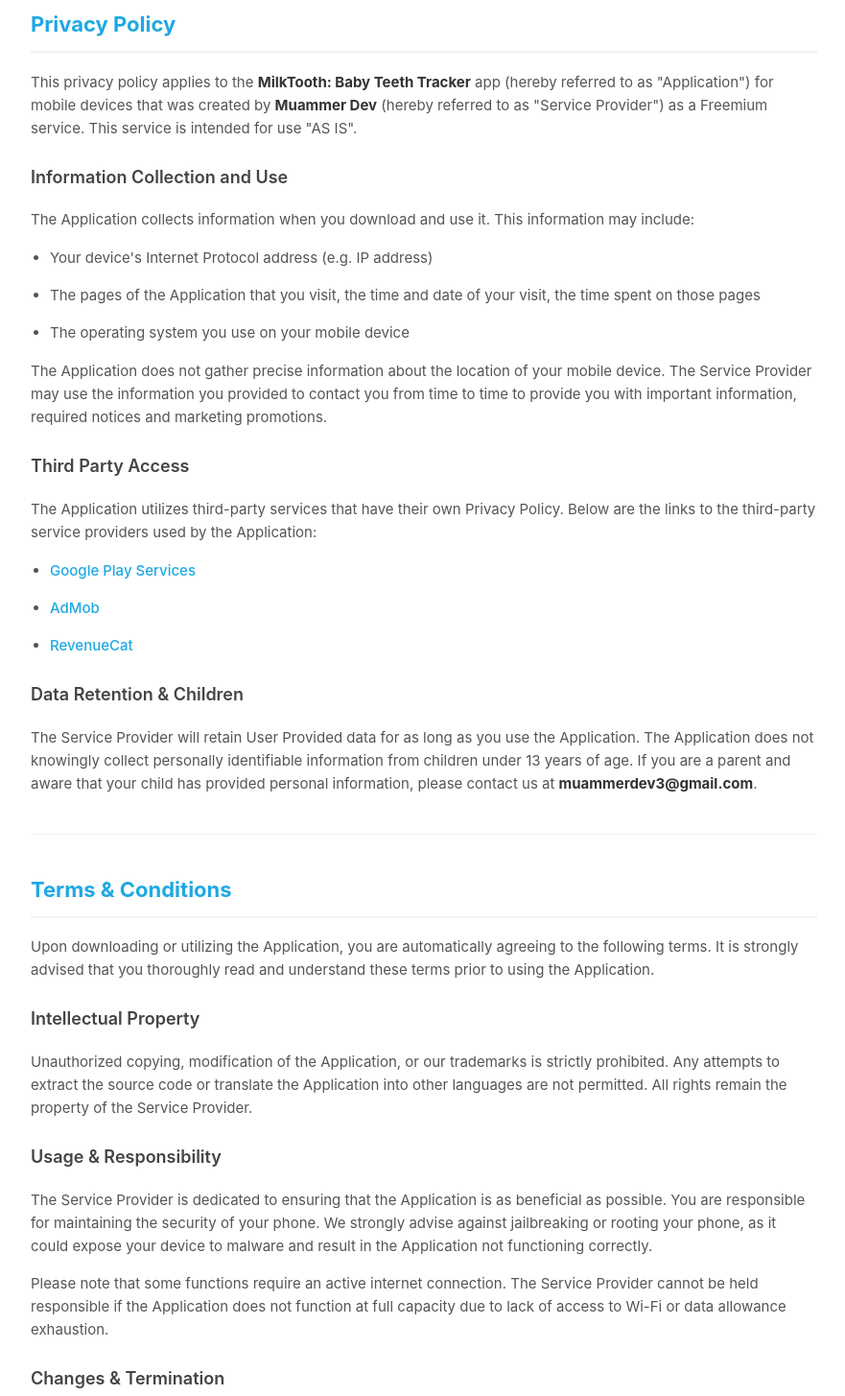
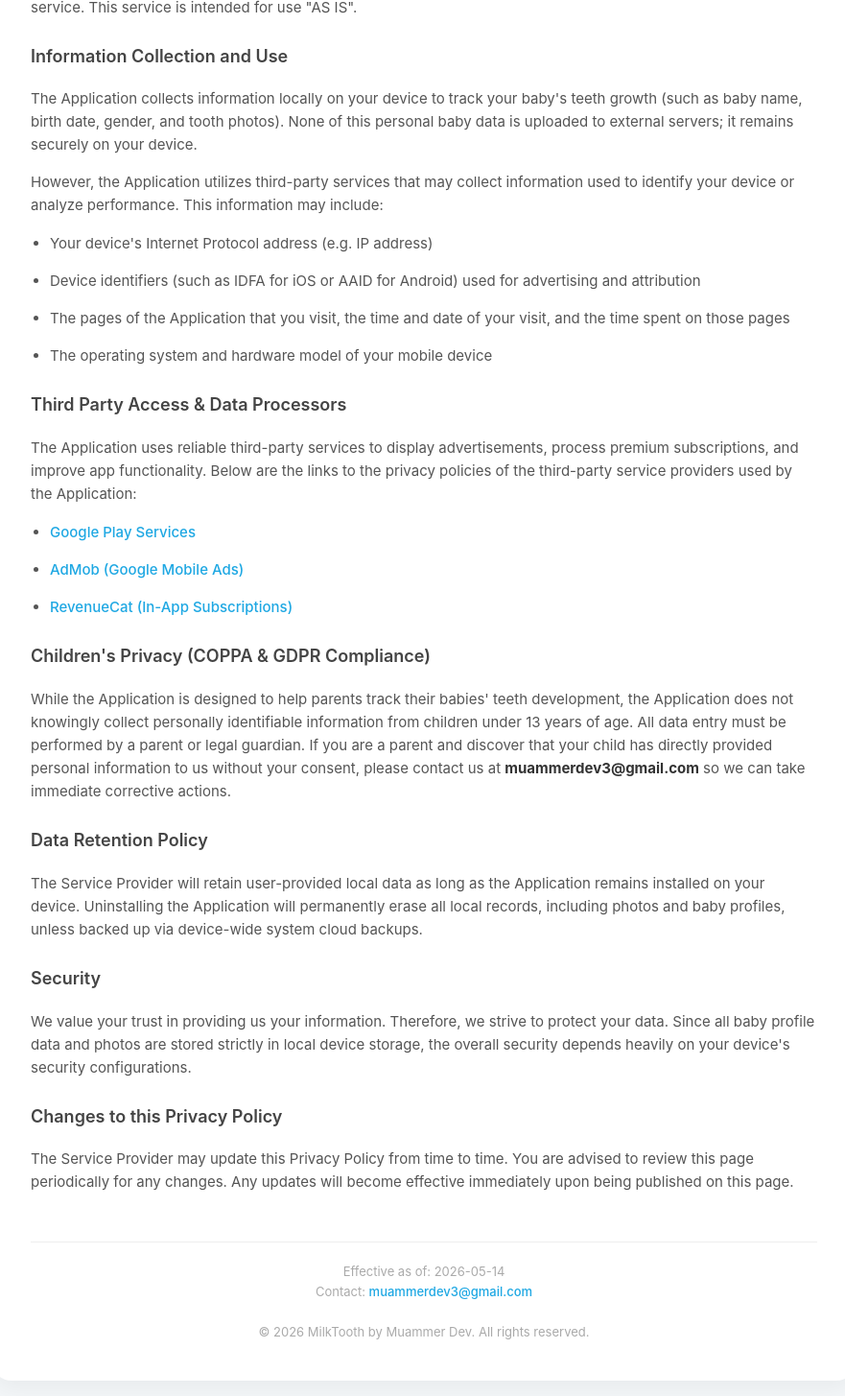
Before and after one commit to muammerbik/milktooth-privacy-policy, a plain HTML site: page index.html in a window 1280 px wide. Shown: the part 245-1700 px from the top of the page at 96% size, without its empty margins (198-1079 px from the left). Drawn offline with Linux system fonts and the light colour scheme.

Commit message:
Update index.html

```diff
--- a/index.html
+++ b/index.html
@@ -3,10 +3,10 @@
 <head>
     <meta charset="UTF-8">
     <meta name="viewport" content="width=device-width, initial-scale=1.0">
-    <title>MilkTooth - Legal Documentation</title>
+    <title>MilkTooth - Privacy Policy</title>
     <style>
         body { font-family: -apple-system, system-ui, BlinkMacSystemFont, "Segoe UI", Roboto, sans-serif; line-height: 1.6; color: #333; padding: 20px; max-width: 900px; margin: auto; background-color: #f4f7f9; }
-        .card { background: white; padding: 40px; border-radius: 20px; box-shadow: 0 10px 25px rgba(0,0,0,0.05); }
+        .card { background: white; padding: 40px; border-radius: 20px; box-shadow: 0 10px 25px rgba(0,0,0,0.05); margin-top: 20px; }
         h1 { color: #1FA8E3; text-align: center; font-size: 28px; margin-bottom: 10px; }
         h2 { color: #1FA8E3; border-bottom: 2px solid #eef2f3; padding-bottom: 10px; margin-top: 40px; font-size: 22px; }
         h3 { color: #444; margin-top: 25px; font-size: 18px; font-weight: 600; }
@@ -14,68 +14,48 @@
         ul { padding-left: 20px; }
         a { color: #1FA8E3; text-decoration: none; font-weight: 500; }
         a:hover { text-decoration: underline; }
-        .nav-links { text-align: center; margin-bottom: 30px; }
-        .nav-links a { margin: 0 15px; font-size: 13px; text-transform: uppercase; letter-spacing: 1px; color: #777; }
         .footer { text-align: center; margin-top: 50px; padding-top: 20px; border-top: 1px solid #eee; font-size: 13px; color: #aaa; }
-        hr { border: 0; border-top: 1px solid #eee; margin: 40px 0; }
         strong { color: #333; }
     </style>
 </head>
 <body>
 
-    <div class="nav-links">
-        <a href="#privacy">Privacy Policy</a>
-        <a href="#terms">Terms & Conditions</a>
-    </div>
+    <div class="card">
+        <h1>Privacy Policy</h1>
+        <p style="text-align: center; color: #888; margin-top: 0;">Official Privacy Policy for MilkTooth: Baby Teeth Tracker</p>
 
-    <div class="card">
-        <h1>MilkTooth: Baby Teeth Tracker</h1>
-        <p style="text-align: center; color: #888; margin-top: 0;">Official Legal Documentation</p>
-
-        <!-- PRIVACY POLICY SECTION -->
         <section id="privacy">
-            <h2>Privacy Policy</h2>
             <p>This privacy policy applies to the <strong>MilkTooth: Baby Teeth Tracker</strong> app (hereby referred to as "Application") for mobile devices that was created by <strong>Muammer Dev</strong> (hereby referred to as "Service Provider") as a Freemium service. This service is intended for use "AS IS".</p>
 
             <h3>Information Collection and Use</h3>
-            <p>The Application collects information when you download and use it. This information may include:</p>
+            <p>The Application collects information locally on your device to track your baby's teeth growth (such as baby name, birth date, gender, and tooth photos). None of this personal baby data is uploaded to external servers; it remains securely on your device.</p>
+            <p>However, the Application utilizes third-party services that may collect information used to identify your device or analyze performance. This information may include:</p>
             <ul>
                 <li>Your device's Internet Protocol address (e.g. IP address)</li>
-                <li>The pages of the Application that you visit, the time and date of your visit, the time spent on those pages</li>
-                <li>The operating system you use on your mobile device</li>
+                <li>Device identifiers (such as IDFA for iOS or AAID for Android) used for advertising and attribution</li>
+                <li>The pages of the Application that you visit, the time and date of your visit, and the time spent on those pages</li>
+                <li>The operating system and hardware model of your mobile device</li>
             </ul>
 
-            <p>The Application does not gather precise information about the location of your mobile device. The Service Provider may use the information you provided to contact you from time to time to provide you with important information, required notices and marketing promotions.</p>
-
-            <h3>Third Party Access</h3>
-            <p>The Application utilizes third-party services that have their own Privacy Policy. Below are the links to the third-party service providers used by the Application:</p>
+            <h3>Third Party Access & Data Processors</h3>
+            <p>The Application uses reliable third-party services to display advertisements, process premium subscriptions, and improve app functionality. Below are the links to the privacy policies of the third-party service providers used by the Application:</p>
             <ul>
                 <li><a href="https://www.google.com/policies/privacy/" target="_blank" rel="noopener">Google Play Services</a></li>
-                <li><a href="https://support.google.com/admob/answer/6128543?hl=tr" target="_blank" rel="noopener">AdMob</a></li>
-                <li><a href="https://www.revenuecat.com/privacy" target="_blank" rel="noopener">RevenueCat</a></li>
+                <li><a href="https://support.google.com/admob/answer/6128543?hl=tr" target="_blank" rel="noopener">AdMob (Google Mobile Ads)</a></li>
+                <li><a href="https://www.revenuecat.com/privacy" target="_blank" rel="noopener">RevenueCat (In-App Subscriptions)</a></li>
             </ul>
 
-            <h3>Data Retention & Children</h3>
-            <p>The Service Provider will retain User Provided data for as long as you use the Application. The Application does not knowingly collect personally identifiable information from children under 13 years of age. If you are a parent and aware that your child has provided personal information, please contact us at <strong>muammerdev3@gmail.com</strong>.</p>
-        </section>
+            <h3>Children's Privacy (COPPA & GDPR Compliance)</h3>
+            <p>While the Application is designed to help parents track their babies' teeth development, the Application does not knowingly collect personally identifiable information from children under 13 years of age. All data entry must be performed by a parent or legal guardian. If you are a parent and discover that your child has directly provided personal information to us without your consent, please contact us at <strong>muammerdev3@gmail.com</strong> so we can take immediate corrective actions.</p>
 
-        <hr id="terms">
+            <h3>Data Retention Policy</h3>
+            <p>The Service Provider will retain user-provided local data as long as the Application remains installed on your device. Uninstalling the Application will permanently erase all local records, including photos and baby profiles, unless backed up via device-wide system cloud backups.</p>
 
-        <!-- TERMS AND CONDITIONS SECTION -->
-        <section>
-            <h2>Terms & Conditions</h2>
-            <p>Upon downloading or utilizing the Application, you are automatically agreeing to the following terms. It is strongly advised that you thoroughly read and understand these terms prior to using the Application.</p>
+            <h3>Security</h3>
+            <p>We value your trust in providing us your information. Therefore, we strive to protect your data. Since all baby profile data and photos are stored strictly in local device storage, the overall security depends heavily on your device's security configurations.</p>
 
-            <h3>Intellectual Property</h3>
-            <p>Unauthorized copying, modification of the Application, or our trademarks is strictly prohibited. Any attempts to extract the source code or translate the Application into other languages are not permitted. All rights remain the property of the Service Provider.</p>
-
-            <h3>Usage & Responsibility</h3>
-            <p>The Service Provider is dedicated to ensuring that the Application is as beneficial as possible. You are responsible for maintaining the security of your phone. We strongly advise against jailbreaking or rooting your phone, as it could expose your device to malware and result in the Application not functioning correctly.</p>
-
-            <p>Please note that some functions require an active internet connection. The Service Provider cannot be held responsible if the Application does not function at full capacity due to lack of access to Wi-Fi or data allowance exhaustion.</p>
-
-            <h3>Changes & Termination</h3>
-            <p>The Service Provider may periodically update these Terms and Conditions. You agree to always accept updates to the Application when offered. We may also cease providing the application at any time without notice.</p>
+            <h3>Changes to this Privacy Policy</h3>
+            <p>The Service Provider may update this Privacy Policy from time to time. You are advised to review this page periodically for any changes. Any updates will become effective immediately upon being published on this page.</p>
         </section>
 
         <div class="footer">
```
